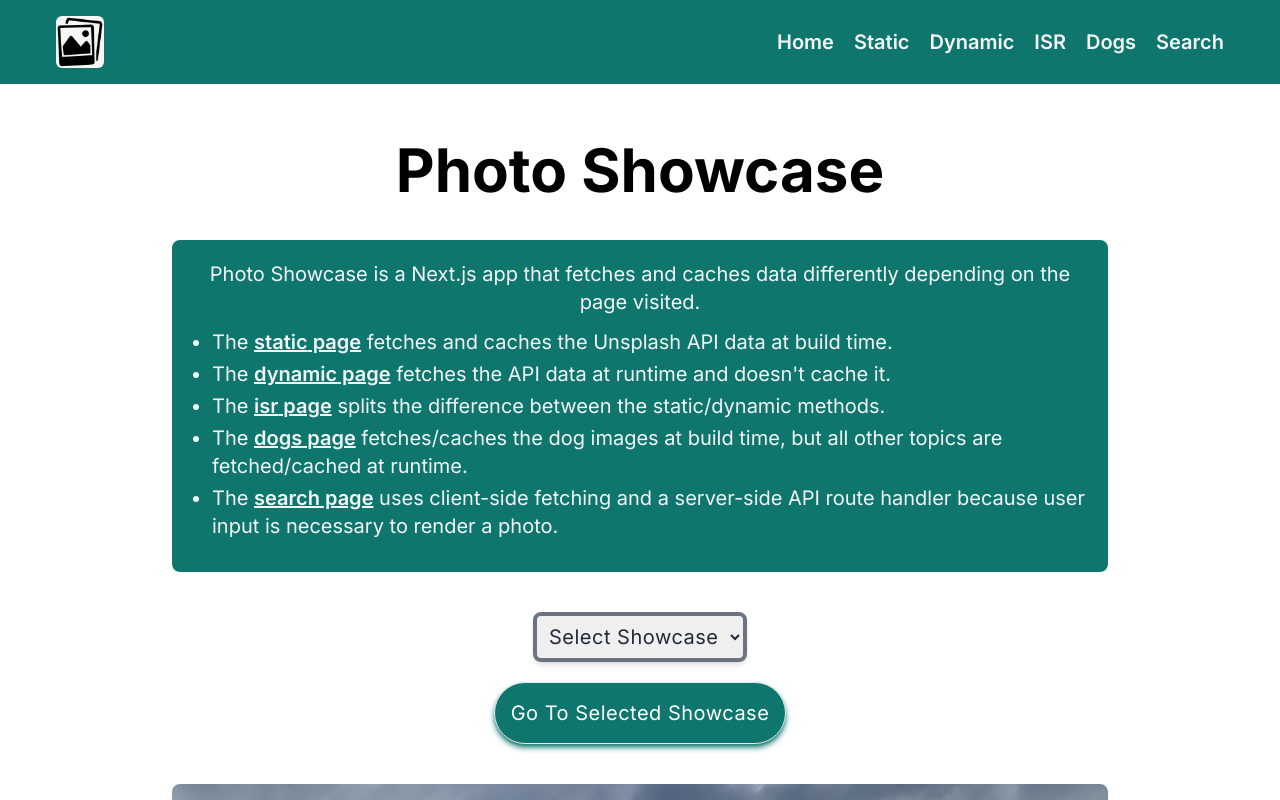
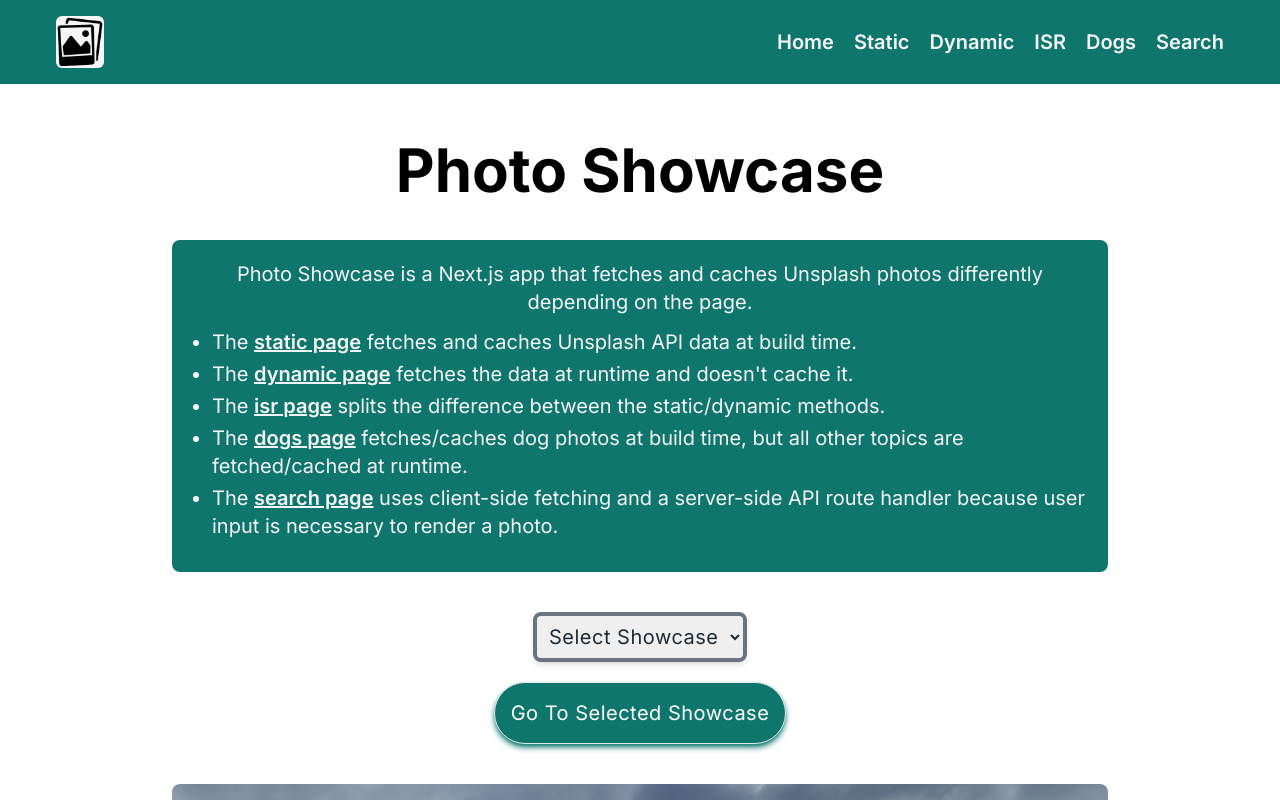
Before and after one commit to acktreptow/photo-showcase, a Next.js app: page / in a window 1280 px wide. Shown: the top 800 px of the page. Built offline with nearby package versions, Linux system fonts and the light colour scheme.

Commit message:
update text in textbox component

```diff
--- a/src/app/page.client.tsx
+++ b/src/app/page.client.tsx
@@ -26,16 +26,16 @@ function HomepageClient(): JSX.Element {
       <Title title="Photo Showcase" />
       <TextBox>
         <p className="mb-3 text-center">
-          Photo Showcase is a Next.js app that fetches and caches data
-          differently depending on the page visited.
+          Photo Showcase is a Next.js app that fetches and caches Unsplash
+          photos differently depending on the page.
         </p>
         <ul className="list-disc ml-5">
           <li className="mb-1">
-            The <Span page="static" /> fetches and caches the Unsplash API data
-            at build time.
+            The <Span page="static" /> fetches and caches Unsplash API data at
+            build time.
           </li>
           <li className="mb-1">
-            The <Span page="dynamic" /> fetches the API data at runtime and
+            The <Span page="dynamic" /> fetches the data at runtime and
             doesn&#39;t cache it.
           </li>
           <li className="mb-1">
@@ -43,8 +43,8 @@ function HomepageClient(): JSX.Element {
             static/dynamic methods.
           </li>
           <li className="mb-1">
-            The <Span page="dogs" /> fetches/caches the dog images at build
-            time, but all other topics are fetched/cached at runtime.
+            The <Span page="dogs" /> fetches/caches dog photos at build time,
+            but all other topics are fetched/cached at runtime.
           </li>
           <li className="mb-3">
             The <Span page="search" /> uses client-side fetching and a
```
